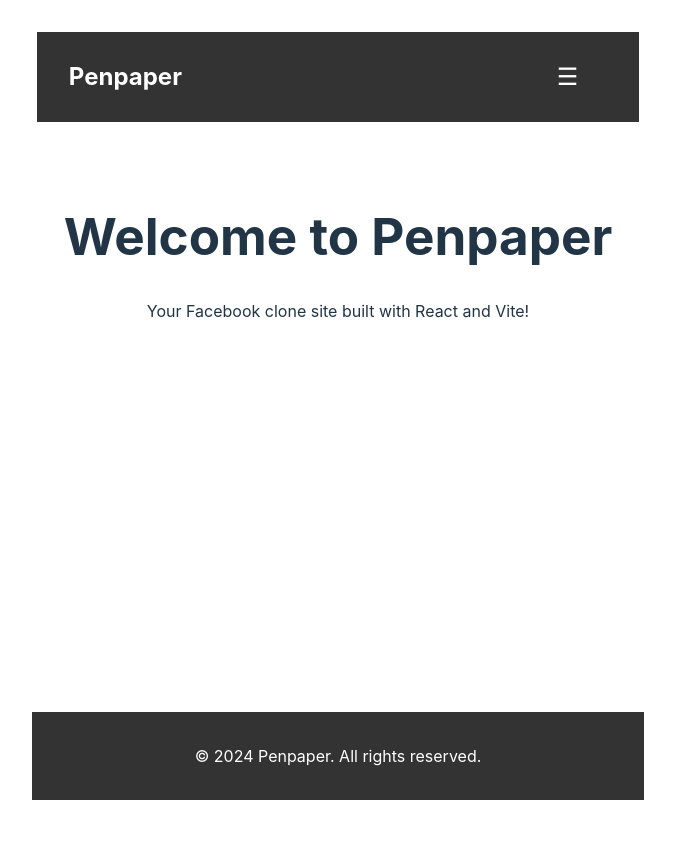
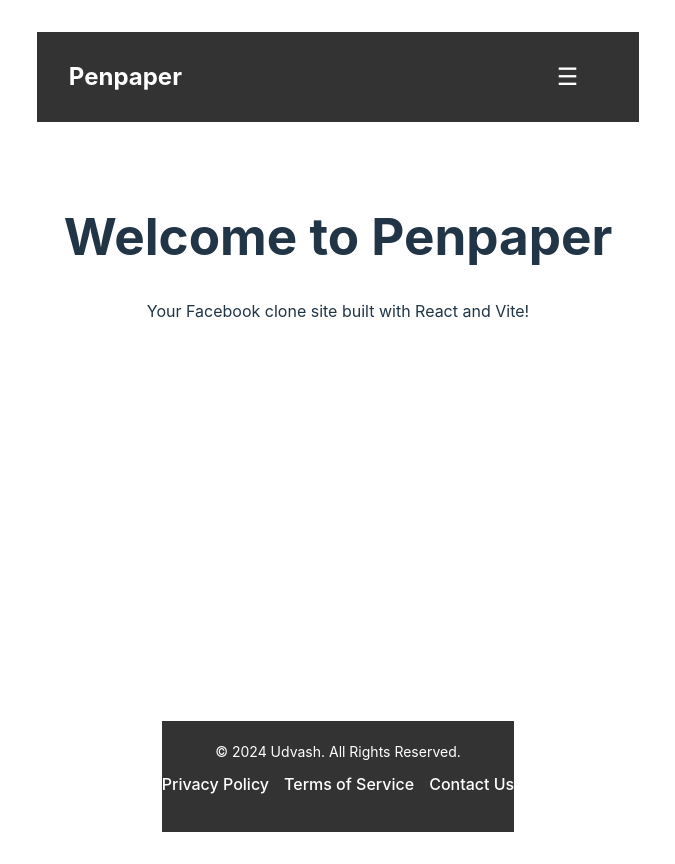
Before and after one commit to Hakir-Mubarmaj/medico-plus, a React (Vite) app: page / in a window 1280 px wide. Shown: the whole page, without its empty margins (302-977 px from the left). Built offline with nearby package versions, Linux system fonts and the light colour scheme.

Commit message:
footer update

```diff
--- a/src/components/Footer.css
+++ b/src/components/Footer.css
@@ -1,16 +1,33 @@
-/* Footer.css */
+.footer {
+  background-color: #333;
+  color: #fff;
+  padding: 20px 0;
+  text-align: center;
+}
 
-.footer {
-    position: sticky;
-    bottom: 0;
-    width: 100%;
-    background-color: #333;
-    color: #fff;
-    text-align: center;
-    padding: 1rem 0;
-  }
+.footer p {
+  margin: 0;
+  font-size: 14px;
+}
 
-  .footer-content {
-    margin: auto;
-    max-width: 80%;
-  }
+.footer-nav {
+  list-style: none;
+  padding: 0;
+  margin-top: 10px;
+  display: flex;
+  justify-content: center;
+  gap: 15px;
+}
+
+.footer-nav li {
+  display: inline;
+}
+
+.footer-nav a {
+  color: #fff;
+  text-decoration: none;
+}
+
+.footer-nav a:hover {
+  text-decoration: underline;
+}
--- a/src/components/Footer.jsx
+++ b/src/components/Footer.jsx
@@ -1,13 +1,18 @@
-// src/components/Footer.jsx
-
 import React from 'react';
-import './Footer.css'; // Create a CSS file for styling
+import './Footer.css'; // Add your custom styles here
 
 const Footer = () => {
   return (
     <footer className="footer">
-      <div className="footer-content">
-        <p>© 2024 Penpaper. All rights reserved.</p>
+      <div className="container">
+        <p>&copy; 2024 Udvash. All Rights Reserved.</p>
+        <nav>
+          <ul className="footer-nav">
+            <li><a href="#privacy">Privacy Policy</a></li>
+            <li><a href="#terms">Terms of Service</a></li>
+            <li><a href="#contact">Contact Us</a></li>
+          </ul>
+        </nav>
       </div>
     </footer>
   );
```
